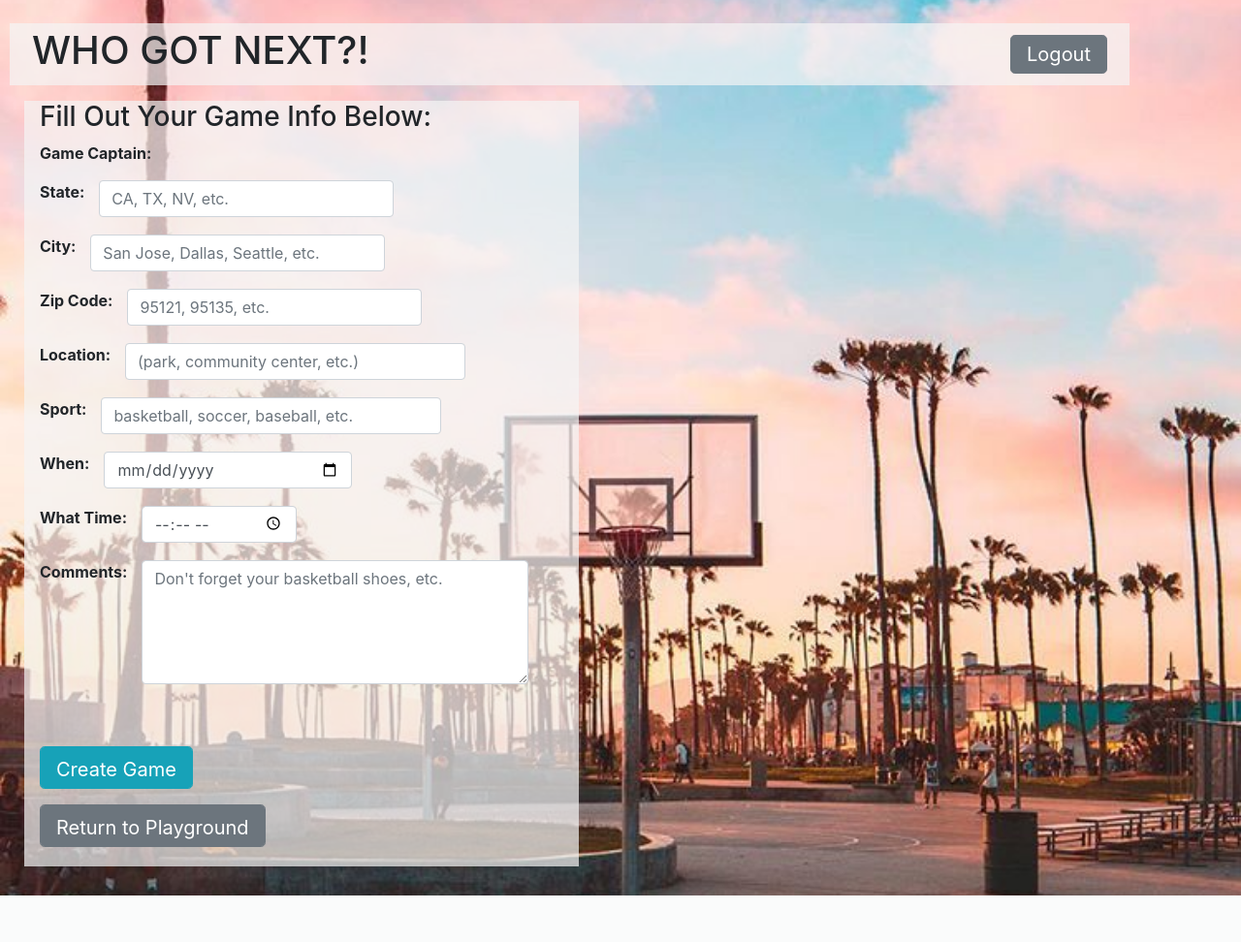
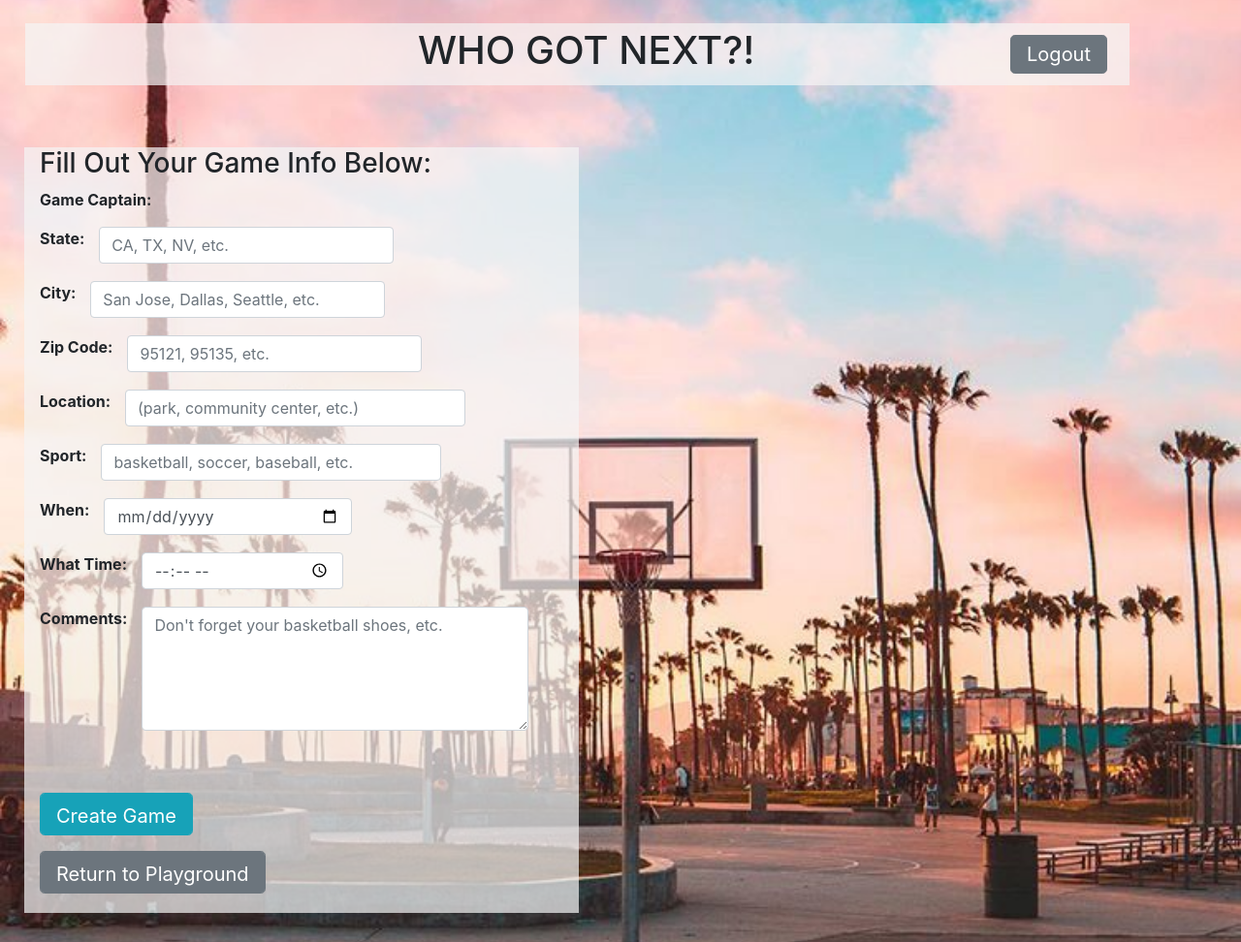
Before and after one commit to proj-algos-july2020/solo_proj_ricky, a Django app: template playground/templates/sports/game_form.html in a window 1280 px wide. Shown: the whole page at 97% size. Before the commit the page ends 924 px from the top, so only its background shows below. Run offline with Django 3.2, Linux system fonts and the light colour scheme; the template is opened without the code that fills it, so the values that code supplies are empty; some libraries are stand-ins or nearby versions.

Commit message:
fixing my validation on my create a game page, as well as adjusting the time/date validation which wasnt working properly. Added a function to the views.py where whenever the index.html is loaded the old games are automatically deleted

```diff
--- a/playground/models.py
+++ b/playground/models.py
@@ -39,8 +39,8 @@ class GameManager(models.Manager):
         if len(postData['zipcode'])>6:
             errors['zipcode']="The Zip Code needs to be 5 digits."
 
-        if len(postData['date'])<1:
-            errors['date'] = "A start date MUST be provided"
+        if len(postData['date'])<1 or len(postData['time'])<1:
+            errors['date'] = "Both a start date and a time MUST be provided"
         else:
             date = datetime.datetime.strptime(postData['date'], '%Y-%m-%d')
             time = datetime.datetime.strptime(postData['time'], '%H:%M')
--- a/playground/static/css/creategame.css
+++ b/playground/static/css/creategame.css
@@ -20,6 +20,7 @@ body{
 .mainform{
     background: rgba(245, 245, 245, 0.7);
     display: inline-block;
+    text-align: left;
   }
 body.container{
     margin-left: 25px;
@@ -28,5 +29,15 @@ body.container{
 .errors{
   background: rgba(245, 245, 245, 0.7);
   color: red;
-
 }
+#failure{
+  width: 480px;
+}
+#title_block{
+  margin-left: 1px;
+  vertical-align: top;
+  text-align: center;
+}
+h1{
+  margin-left: 350px;
+}
--- a/playground/templates/sports/game_form.html
+++ b/playground/templates/sports/game_form.html
@@ -11,29 +11,29 @@
 </head>
 <body class="container pl-0">
 
-    <div class="header form-group row text-left mt-4 pt-1 pb-1">
-        <div class="col-8 ml-2">
+    <div id="title_block" class="header form-group row text-center mt-4 pt-1 pb-1">
+        <div class="col-8 ml-4">
             <h1>WHO GOT NEXT?!</h1>
         </div>
         <div class="col text-right mr-2">
             <a href="/logout" class="btn btn-secondary pt-1 pb-1 mt-2 btn-lg text-right" class="logout">Logout</a>
         </div>
-    </div>
+    </div><br>
 
-    <div class="errors font-weight-bold">
+    <div id="failure" class="errors font-weight-bold mb-2 d-inline-block">
         {% if messages %}
-        <ul class="messages pt-2 pb-2">
+        <ul class="messages pt-2 pb-2 d-inline-block">
             {% for message in messages %}
                 <li {% if message.tags %} class="{{message.tags}}"{% endif %} >{{message}}</li>
             {% endfor %}
         </ul>
         {% endif %}
-    </div>
+    </div><br>
 
     <!--------------------------------------------------------------------------------------------  -->
     <!--------------------------------------------------------------------------------------------  -->
 
-    <div class="mainform">
+    <div class="mainform ml-0">
 
         <form action="game_form" method="POST">
             {% csrf_token %}
@@ -87,7 +87,7 @@
 
             <div class="form-group row ml-3">
                 <p class="font-weight-bold">What Time:</p>
-                    <div class="col-4">
+                    <div class="col-5">
                         <input type="time" name="time" class="form-control">
                     </div>
             </div>
--- a/playground/templates/sports/reset.html
+++ b/playground/templates/sports/reset.html
@@ -18,8 +18,8 @@
         </tr>
         {% for this_game in all_games %}
         <tr>
-            <td><a href="view_game/{{this_game.id}}" class="badge badge-info m-0 pr-1 pl-1 pt-1 pb-1 border border-info">View Game</a></td>
-            <td><a href="join_game/{{this_game.id}}" class="badge badge-info m-0 pr-1 pl-1 pt-1 pb-1 border border-info">Join</a></td>
+            <td><a href="view_game/{{this_game.id}}" class="badge badge-info m-0 pr-1 pl-1 pt-2 pb-2 border border-info">View Game</a></td>
+            <td><a href="join_game/{{this_game.id}}" class="badge badge-info m-0 pr-2 pl-2 pt-2 pb-2 border border-info align-middle text-center">Join</a></td>
             <td>{{this_game.captain.first_name | title}} {{this_game.captain.last_name | title}}</td>
             <td>{{this_game.sport | title}}</td>
             <td>{{this_game.location | title}}</td>
--- a/playground/templates/sports/search.html
+++ b/playground/templates/sports/search.html
@@ -18,8 +18,8 @@
     </tr>
     {% for this_game in all_games %}
     <tr class="text-wrap">
-        <td><a href="view_game/{{this_game.id}}" class="badge badge-info m-0 pr-1 pl-1 pt-1 pb-1 border border-info">View Game</a></td>
-        <td><a href="join_game/{{this_game.id}}" class="badge badge-info m-0 pr-1 pl-1 pt-1 pb-1 border border-info">Join</a></td>
+        <td><a href="view_game/{{this_game.id}}" class="badge badge-info m-0 pr-1 pl-1 pt-2 pb-2 border border-info">View Game</a></td>
+        <td><a href="join_game/{{this_game.id}}" class="badge badge-info m-0 pr-2 pl-2 pt-2 pb-2 border border-info align-middle text-center">Join</a></td>
         <td>{{this_game.captain.first_name | title}} {{this_game.captain.last_name | title}}</td>
         <td>{{this_game.sport | title}}</td>
         <td>{{this_game.location | title}}</td>
```
Also changed, not shown: playground/templates/sports/index.html (+4 -4 lines), playground/views.py (+18 -4 lines).
